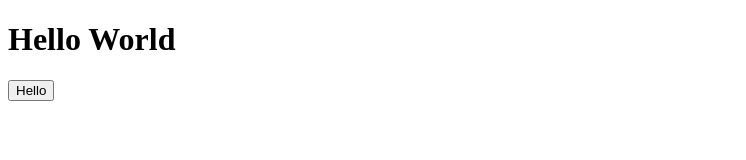
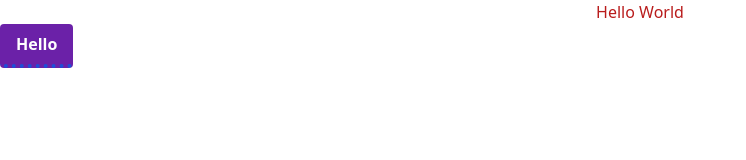
Before and after one commit to enanesh/css-, a website: page index.html in a window 1280 px wide. Shown: the whole page, without its empty margins (0-746 px from the left). Drawn offline with Linux system fonts and the light colour scheme; files that its build step writes are made by us from their sources.

Commit message:
changes to  Tailwind

```diff
--- a/index.html
+++ b/index.html
@@ -5,7 +5,7 @@
   <meta charset="UTF-8" />
   <meta name="viewport" content="width=device-width, initial-scale=1.0" />
   <title>Dinner And Drinks</title>
-   <link href="./dist/output.css" rel="stylesheet" />
+   <link href="./assets/style.css" rel="stylesheet" />
 
 
 </head>
@@ -13,8 +13,8 @@
 <body>
 
 
-<h1 class="text-purple-700">Hello World</h1>
-<button>Hello</button>
+<h1 class="text">Hello World</h1>
+<button class="btn">Hello</button>
 
 
 
--- /dev/null
+++ b/package.json
@@ -0,0 +1,5 @@
+{
+  "devDependencies": {
+    "tailwindcss": "^3.2.2"
+  }
+}
--- /dev/null
+++ b/src/input.css
@@ -0,0 +1,16 @@
+
+
+@tailwind base;
+@tailwind components;
+@tailwind utilities;
+
+.btn{
+
+    @apply bg-purple-800 border-dotted hover:bg-pink-500 text-white font-bold py-2 px-4 border-b-4 border-blue-700 hover:border-blue-500 rounded;
+}
+
+
+.text{
+
+@apply text-red-700 flex flex-col justify-center items-center;
+}
--- /dev/null
+++ b/tailwind.config.js
@@ -0,0 +1,8 @@
+/** @type {import('tailwindcss').Config} */
+module.exports = {
+  content: ["./index.html"],
+  theme: {
+    extend: {},
+  },
+  plugins: [],
+}
```
Also changed, not shown: assets/output.css (deleted), assets/style.css (added), 1 other file.
